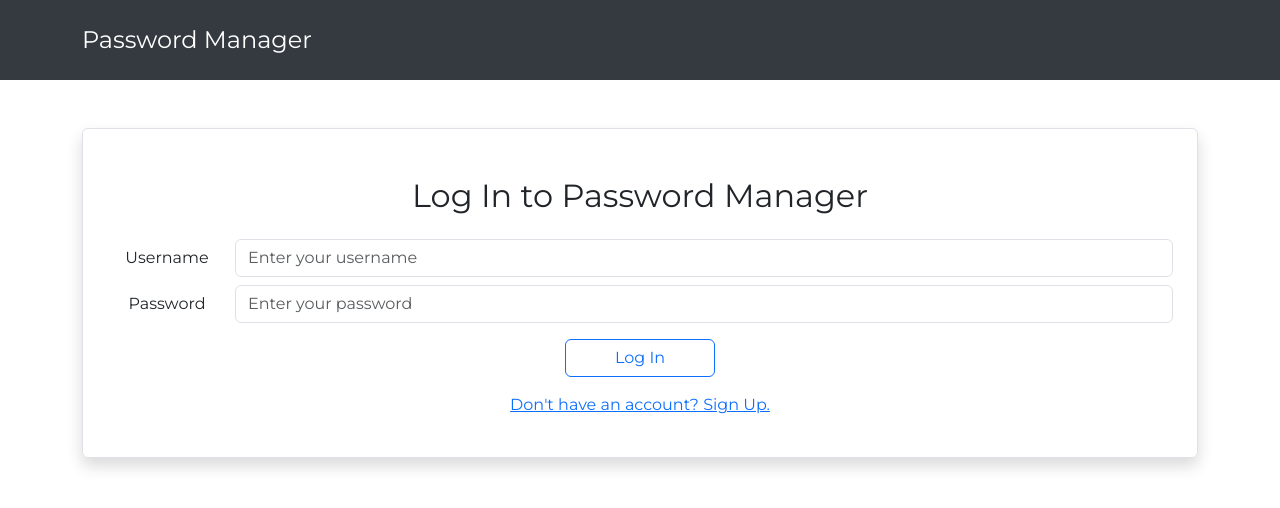
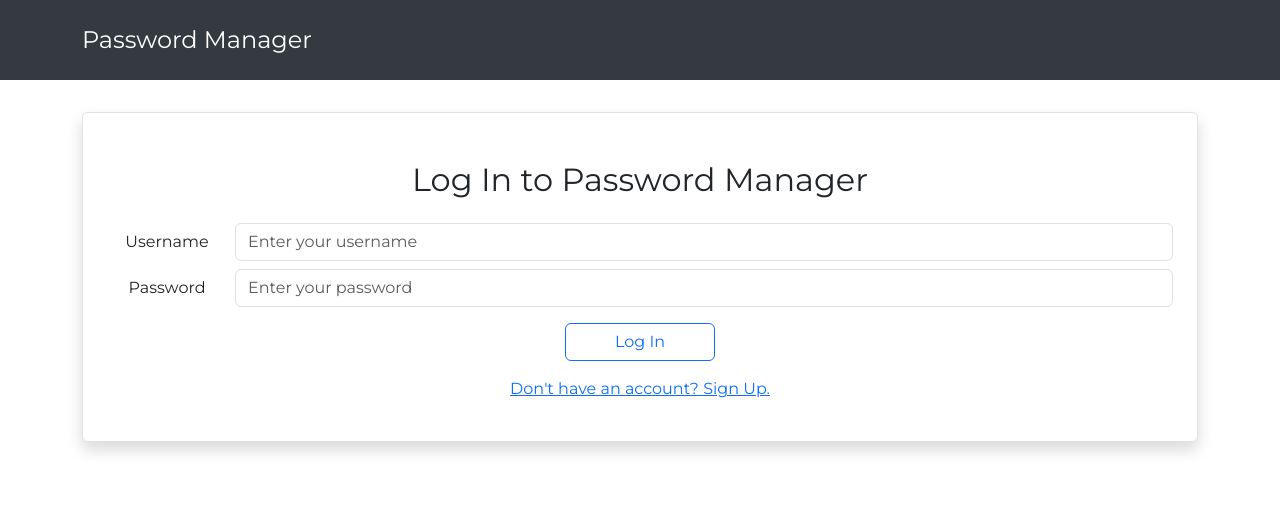
Before and after one commit to EzeSosa/pass-manager-front, a React (Create React App) app: page /login in a window 1280 px wide. Shown: the top 508 px of the page. Built offline with nearby package versions, Linux system fonts and the light colour scheme.

Commit message:
ref: body padding

```diff
--- a/src/App.css
+++ b/src/App.css
@@ -1,6 +1,6 @@
 body {
   margin: 0;
-  padding-top: 5rem;
+  padding-top: 4rem;
   box-sizing: border-box;
 }
 
```
